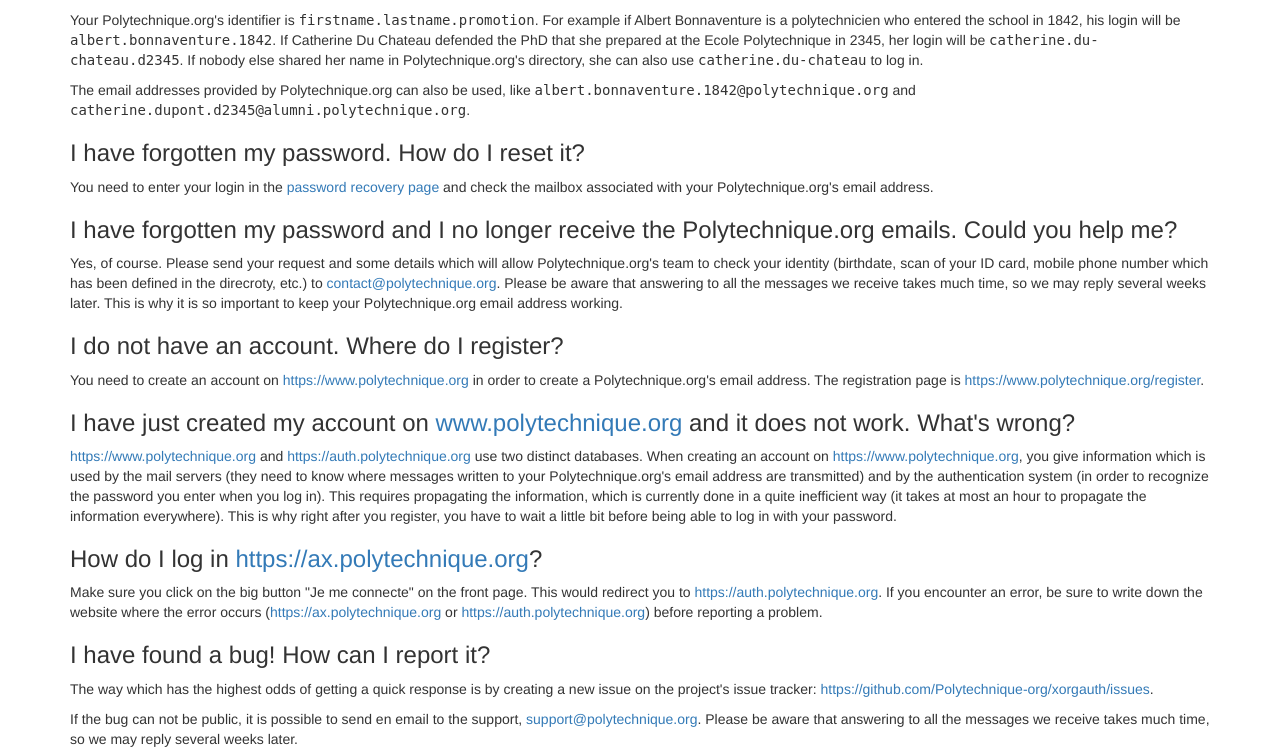
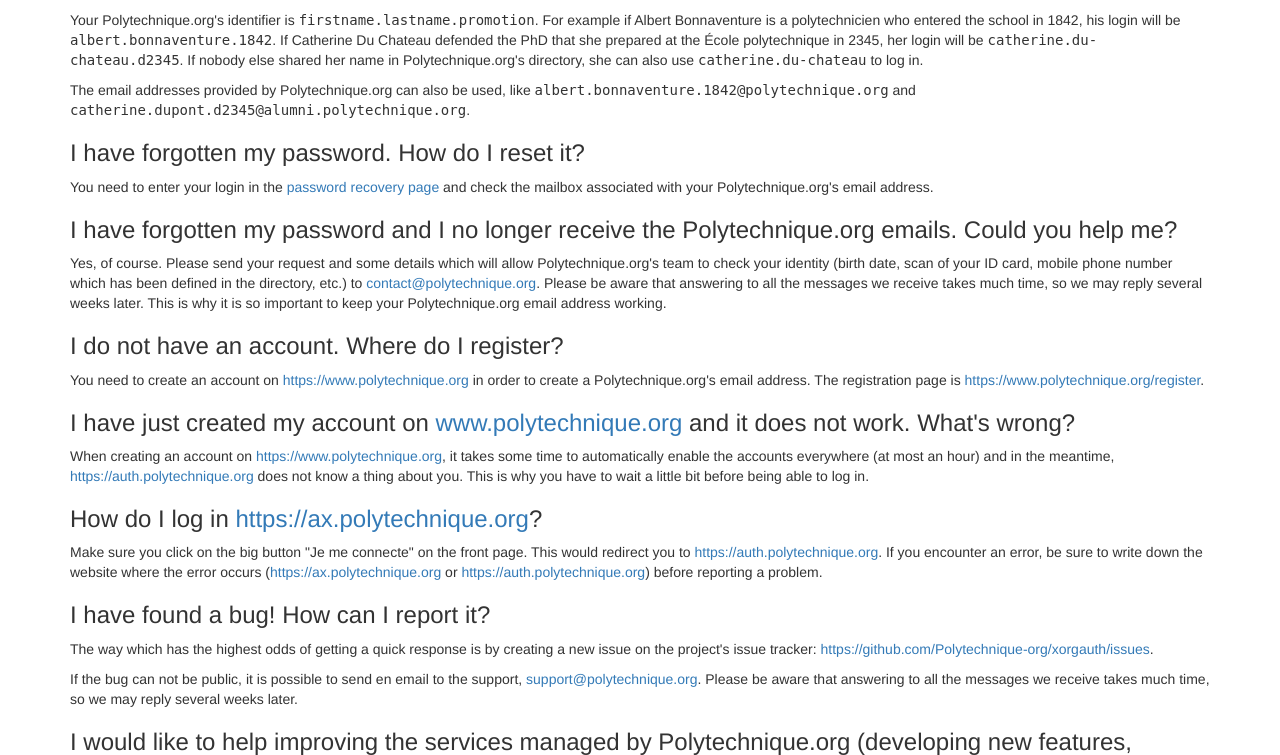
Before and after one commit to Polytechnique-org/xorgauth, a Django app: template xorgauth/templates/faq.html in a window 1280 px wide. Shown: the part 239-994 px from the top of the page. Run offline with Django 3.2, Linux system fonts and the light colour scheme; the template is opened without the code that fills it, so the values that code supplies are empty; some libraries are stand-ins or nearby versions.

Commit message:
Fix misspellings and simplify the sync explaination

```diff
--- a/xorgauth/templates/faq.html
+++ b/xorgauth/templates/faq.html
@@ -9,20 +9,20 @@
 {% url 'profile' as profile_url %}
 
 <h3>{% trans "My email address is not recognized. What is my login?" %}</h3>
-<p>{% blocktrans %}Your Polytechnique.org's identifier is <tt>firstname.lastname.promotion</tt>. For example if Albert Bonnaventure is a polytechnicien who entered the school in 1842, his login will be <tt>albert.bonnaventure.1842</tt>. If Catherine Du Chateau defended the PhD that she prepared at the Ecole Polytechnique in 2345, her login will be <tt>catherine.du-chateau.d2345</tt>. If nobody else shared her name in Polytechnique.org's directory, she can also use <tt>catherine.du-chateau</tt> to log in.{% endblocktrans %}</p>
+<p>{% blocktrans %}Your Polytechnique.org's identifier is <tt>firstname.lastname.promotion</tt>. For example if Albert Bonnaventure is a polytechnicien who entered the school in 1842, his login will be <tt>albert.bonnaventure.1842</tt>. If Catherine Du Chateau defended the PhD that she prepared at the École polytechnique in 2345, her login will be <tt>catherine.du-chateau.d2345</tt>. If nobody else shared her name in Polytechnique.org's directory, she can also use <tt>catherine.du-chateau</tt> to log in.{% endblocktrans %}</p>
 <p>{% blocktrans %}The email addresses provided by Polytechnique.org can also be used, like <tt>albert.bonnaventure.1842@polytechnique.org</tt> and <tt>catherine.dupont.d2345@alumni.polytechnique.org</tt>.{% endblocktrans %}</p>
 
 <h3>{% trans "I have forgotten my password. How do I reset it?" %}</h3>
 <p>{% blocktrans %}You need to enter your login in the <a href="{{ pwd_reset_url }}">password recovery page</a> and check the mailbox associated with your Polytechnique.org's email address.{% endblocktrans %}</p>
 
 <h3>{% trans "I have forgotten my password and I no longer receive the Polytechnique.org emails. Could you help me?" %}</h3>
-<p>{% blocktrans %}Yes, of course. Please send your request and some details which will allow Polytechnique.org's team to check your identity (birthdate, scan of your ID card, mobile phone number which has been defined in the direcroty, etc.) to <a href="mailto:contact@polytechnique.org">contact@polytechnique.org</a>. Please be aware that answering to all the messages we receive takes much time, so we may reply several weeks later. This is why it is so important to keep your Polytechnique.org email address working.{% endblocktrans %}</p>
+<p>{% blocktrans %}Yes, of course. Please send your request and some details which will allow Polytechnique.org's team to check your identity (birth date, scan of your ID card, mobile phone number which has been defined in the directory, etc.) to <a href="mailto:contact@polytechnique.org">contact@polytechnique.org</a>. Please be aware that answering to all the messages we receive takes much time, so we may reply several weeks later. This is why it is so important to keep your Polytechnique.org email address working.{% endblocktrans %}</p>
 
 <h3>{% trans "I do not have an account. Where do I register?" %}</h3>
 <p>{% blocktrans with xorg_link='<a href="https://www.polytechnique.org">https://www.polytechnique.org</a>' xorg_reg_link='<a href="https://www.polytechnique.org/register">https://www.polytechnique.org/register</a>' %}You need to create an account on {{ xorg_link }} in order to create a Polytechnique.org's email address. The registration page is {{ xorg_reg_link }}.{% endblocktrans %}</p>
 
 <h3>{% blocktrans with xorg_link='<a href="https://www.polytechnique.org">www.polytechnique.org</a>' %}I have just created my account on {{ xorg_link }} and it does not work. What's wrong?{% endblocktrans %}</h3>
-<p>{% blocktrans with xorg_link='<a href="https://www.polytechnique.org">https://www.polytechnique.org</a>' auth_xorg_link='<a href="https://auth.polytechnique.org">https://auth.polytechnique.org</a>' %}{{ xorg_link }} and {{ auth_xorg_link }} use two distinct databases. When creating an account on {{ xorg_link }}, you give information which is used by the mail servers (they need to know where messages written to your Polytechnique.org's email address are transmitted) and by the authentication system (in order to recognize the password you enter when you log in). This requires propagating the information, which is currently done in a quite inefficient way (it takes at most an hour to propagate the information everywhere). This is why right after you register, you have to wait a little bit before being able to log in with your password.{% endblocktrans %}</p>
+<p>{% blocktrans with xorg_link='<a href="https://www.polytechnique.org">https://www.polytechnique.org</a>' auth_xorg_link='<a href="https://auth.polytechnique.org">https://auth.polytechnique.org</a>' %}When creating an account on {{ xorg_link }}, it takes some time to automatically enable the accounts everywhere (at most an hour) and in the meantime, {{ auth_xorg_link }} does not know a thing about you. This is why you have to wait a little bit before being able to log in.{% endblocktrans %}</p>
 
 <h3>{% blocktrans with ax_link='<a href="https://ax.polytechnique.org">https://ax.polytechnique.org</a>' %}How do I log in {{ ax_link }}?{% endblocktrans %}</h3>
 <p>{% blocktrans with ax_link='<a href="https://ax.polytechnique.org">https://ax.polytechnique.org</a>' auth_xorg_link='<a href="https://auth.polytechnique.org">https://auth.polytechnique.org</a>' %}Make sure you click on the big button "Je me connecte" on the front page. This would redirect you to {{ auth_xorg_link }}. If you encounter an error, be sure to write down the website where the error occurs ({{ ax_link }} or {{ auth_xorg_link }}) before reporting a problem.{% endblocktrans %}</p>
```
